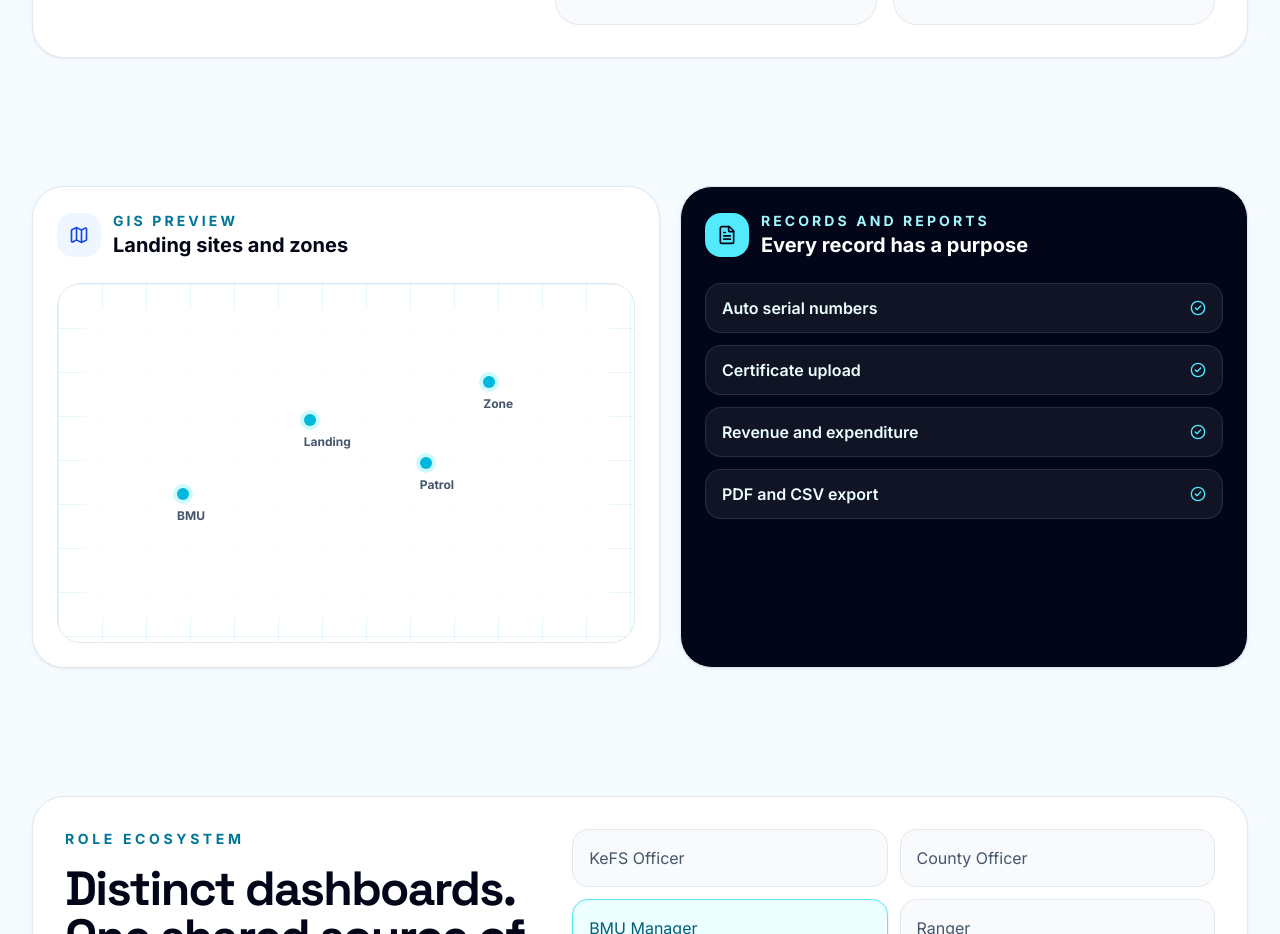
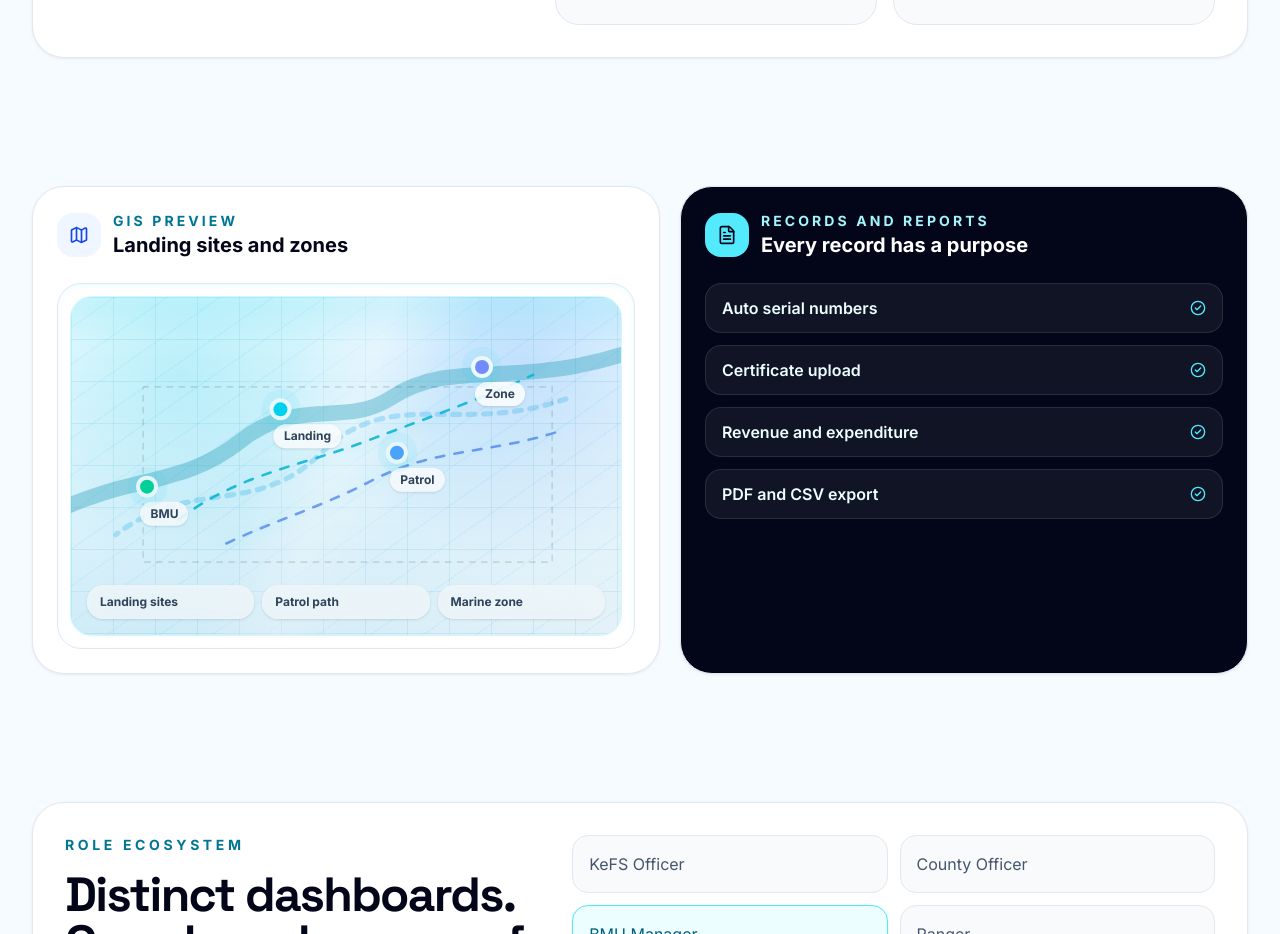
Before and after one commit to YuvrajCodes11/BLUE, a Next.js app: page / in a window 1280 px wide. Shown: the part 4040-4974 px from the top of the page. Built offline with nearby package versions, Linux system fonts and the light colour scheme.

Commit message:
Improve animated GIS preview

```diff
--- a/app/globals.css
+++ b/app/globals.css
@@ -324,6 +324,102 @@ textarea:focus {
     linear-gradient(315deg, rgba(14, 165, 233, 0.1), transparent 48%);
 }
 
+.gis-preview {
+  background:
+    radial-gradient(circle at 20% 22%, rgba(34, 211, 238, 0.22), transparent 12rem),
+    radial-gradient(circle at 82% 18%, rgba(59, 130, 246, 0.18), transparent 13rem),
+    linear-gradient(90deg, rgba(8, 145, 178, 0.1) 1px, transparent 1px),
+    linear-gradient(rgba(8, 145, 178, 0.1) 1px, transparent 1px),
+    linear-gradient(135deg, #effcff, #dff7ff 48%, #f8fdff);
+  background-size: auto, auto, 42px 42px, 42px 42px, auto;
+}
+
+.gis-preview::before,
+.gis-preview::after {
+  position: absolute;
+  inset: 0;
+  pointer-events: none;
+  content: "";
+}
+
+.gis-preview::before {
+  background:
+    linear-gradient(110deg, transparent 0 34%, rgba(255, 255, 255, 0.62) 45%, transparent 58% 100%),
+    repeating-linear-gradient(145deg, rgba(14, 165, 233, 0.12) 0 1px, transparent 1px 28px);
+  opacity: 0.68;
+  animation: gis-water-sweep 7s ease-in-out infinite alternate;
+}
+
+.gis-preview::after {
+  background: linear-gradient(180deg, transparent, rgba(3, 105, 161, 0.08));
+}
+
+.gis-coast,
+.gis-zone,
+.gis-route,
+.gis-boundary {
+  fill: none;
+  stroke-linecap: round;
+  stroke-linejoin: round;
+}
+
+.gis-coast {
+  stroke: rgba(8, 145, 178, 0.32);
+  stroke-width: 18;
+}
+
+.gis-zone {
+  stroke: rgba(14, 165, 233, 0.24);
+  stroke-dasharray: 8 10;
+  stroke-width: 6;
+  animation: gis-dash 12s linear infinite;
+}
+
+.gis-route {
+  stroke: rgba(6, 182, 212, 0.86);
+  stroke-dasharray: 10 12;
+  stroke-width: 3;
+  filter: drop-shadow(0 0 8px rgba(34, 211, 238, 0.38));
+  animation: gis-dash 7s linear infinite;
+}
+
+.gis-route-b {
+  stroke: rgba(37, 99, 235, 0.58);
+  animation-duration: 9s;
+  animation-direction: reverse;
+}
+
+.gis-boundary {
+  stroke: rgba(15, 23, 42, 0.12);
+  stroke-dasharray: 6 8;
+  stroke-width: 2;
+}
+
+.gis-marker {
+  transform: translate(-50%, -50%);
+  animation: gis-marker-float 3.5s ease-in-out infinite;
+}
+
+.gis-marker::before {
+  position: absolute;
+  top: -0.36rem;
+  left: -0.36rem;
+  width: 1.55rem;
+  height: 1.55rem;
+  border-radius: 999px;
+  content: "";
+  background: rgba(34, 211, 238, 0.24);
+  animation: gis-pulse 2.8s ease-out infinite;
+}
+
+.gis-scan {
+  position: absolute;
+  inset: 0;
+  pointer-events: none;
+  background: linear-gradient(180deg, transparent 0 38%, rgba(34, 211, 238, 0.18) 50%, transparent 62% 100%);
+  animation: gis-scan 5.5s ease-in-out infinite;
+}
+
 @keyframes enterprise-water-drift {
   from {
     transform: translate3d(-2%, -1%, 0) scale(1.05) rotate(-1deg);
@@ -351,6 +447,54 @@ textarea:focus {
   }
 }
 
+@keyframes gis-dash {
+  to {
+    stroke-dashoffset: -120;
+  }
+}
+
+@keyframes gis-marker-float {
+  0%, 100% {
+    transform: translate(-50%, -50%);
+  }
+  50% {
+    transform: translate(-50%, calc(-50% - 6px));
+  }
+}
+
+@keyframes gis-pulse {
+  0% {
+    opacity: 0.72;
+    transform: scale(0.55);
+  }
+  100% {
+    opacity: 0;
+    transform: scale(2.4);
+  }
+}
+
+@keyframes gis-scan {
+  0%, 100% {
+    transform: translateY(-60%);
+    opacity: 0;
+  }
+  35%, 70% {
+    opacity: 1;
+  }
+  100% {
+    transform: translateY(60%);
+  }
+}
+
+@keyframes gis-water-sweep {
+  from {
+    transform: translate3d(-4%, -2%, 0) scale(1.04);
+  }
+  to {
+    transform: translate3d(4%, 2%, 0) scale(1.08);
+  }
+}
+
 @media (prefers-reduced-motion: reduce) {
   *,
   *::before,
--- a/components/BlueExperience.tsx
+++ b/components/BlueExperience.tsx
@@ -435,19 +435,34 @@ export default function BlueExperience() {
                 <h3 className="text-xl font-bold text-slate-950">Landing sites and zones</h3>
               </div>
             </div>
-            <div className="mt-6 rounded-3xl border border-slate-200 bg-[linear-gradient(90deg,rgba(14,165,233,0.10)_1px,transparent_1px),linear-gradient(rgba(14,165,233,0.10)_1px,transparent_1px)] bg-[length:44px_44px] p-6">
-              <div className="relative min-h-[310px] rounded-2xl bg-white/80 p-5">
+            <div className="mt-6 rounded-3xl border border-slate-200 bg-white p-3 shadow-inner shadow-cyan-50">
+              <div className="gis-preview relative min-h-[340px] overflow-hidden rounded-[1.35rem] border border-cyan-100">
+                <div className="gis-scan" aria-hidden="true" />
+                <svg className="absolute inset-0 h-full w-full" viewBox="0 0 640 340" role="img" aria-label="Animated landing-site and marine-zone GIS preview">
+                  <path className="gis-coast" d="M-20 224 C70 180 130 194 196 142 C262 88 318 126 372 91 C446 42 520 84 660 34" />
+                  <path className="gis-zone" d="M52 250 C142 182 214 230 290 156 C373 74 448 136 576 92" />
+                  <path className="gis-route gis-route-a" d="M122 235 C192 180 264 171 341 142 C418 113 471 94 538 64" />
+                  <path className="gis-route gis-route-b" d="M173 264 C231 235 287 220 350 187 C425 148 485 157 570 129" />
+                  <path className="gis-boundary" d="M84 78 H560 V282 H84 Z" />
+                </svg>
                 {[
-                  ["BMU", "left-[18%] top-[58%]"],
-                  ["Landing", "left-[42%] top-[34%]"],
-                  ["Patrol", "left-[64%] top-[48%]"],
-                  ["Zone", "left-[76%] top-[22%]"],
-                ].map(([label, position]) => (
-                  <div key={label} className={`absolute ${position}`}>
-                    <span className="block h-3 w-3 rounded-full bg-cyan-500 ring-4 ring-cyan-100" />
-                    <span className="mt-2 block text-xs font-bold text-slate-600">{label}</span>
+                  ["BMU", "left-[17%] top-[61%]", "bg-emerald-400", "0s"],
+                  ["Landing", "left-[43%] top-[38%]", "bg-cyan-400", "-0.7s"],
+                  ["Patrol", "left-[63%] top-[52%]", "bg-blue-400", "-1.4s"],
+                  ["Zone", "left-[78%] top-[27%]", "bg-indigo-400", "-2.1s"],
+                ].map(([label, position, color, delay]) => (
+                  <div key={label} className={`gis-marker absolute ${position}`} style={{ animationDelay: delay }}>
+                    <span className={`block h-3.5 w-3.5 rounded-full ${color} shadow-lg shadow-cyan-300/50 ring-4 ring-white`} />
+                    <span className="mt-2 block rounded-full bg-white/90 px-2.5 py-1 text-xs font-bold text-slate-700 shadow-sm">{label}</span>
                   </div>
                 ))}
+                <div className="absolute bottom-4 left-4 right-4 grid gap-2 sm:grid-cols-3">
+                  {["Landing sites", "Patrol path", "Marine zone"].map((item) => (
+                    <div key={item} className="rounded-2xl border border-white/70 bg-white/84 px-3 py-2 text-xs font-bold text-slate-700 shadow-sm backdrop-blur">
+                      {item}
+                    </div>
+                  ))}
+                </div>
               </div>
             </div>
           </div>
```
